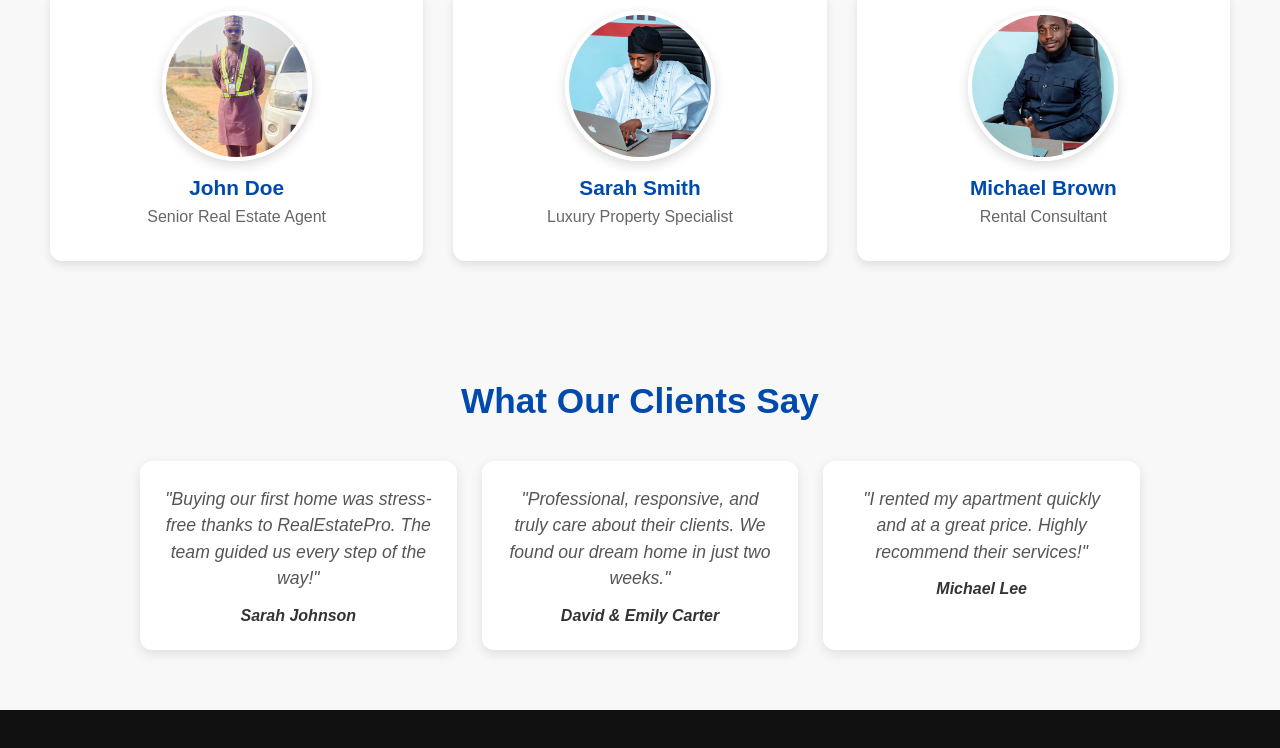
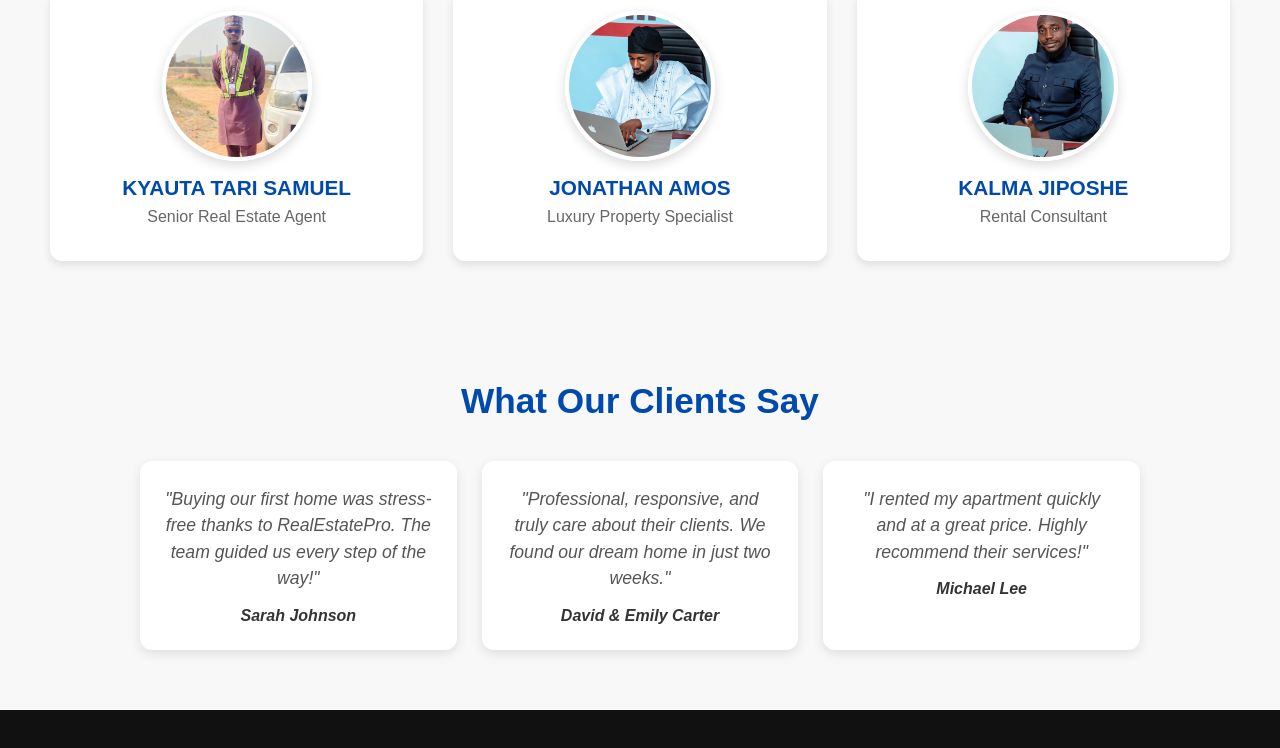
Before and after one commit to sadee1q/shimax, a plain HTML site: page index.html in a window 1280 px wide. Shown: the part 1779-2527 px from the top of the page. Drawn offline with Linux system fonts and the light colour scheme.

Commit message:
Update index.html

```diff
--- a/index.html
+++ b/index.html
@@ -93,7 +93,7 @@
       <!-- Agent 1 -->
       <div class="agent-card">
         <img src="image/IMG-20250918-WA0018.jpg" alt="Agent John Doe">
-        <h3>John Doe</h3>
+        <h3>KYAUTA TARI SAMUEL </h3>
         <p>Senior Real Estate Agent</p>
 
       </div>
@@ -101,7 +101,7 @@
       <!-- Agent 2 -->
       <div class="agent-card">
         <img src="image/IMG-20250918-WA0011.jpg" alt="Agent Sarah Smith">
-        <h3>Sarah Smith</h3>
+        <h3>JONATHAN AMOS</h3>
         <p>Luxury Property Specialist</p>
 
       </div>
@@ -109,7 +109,7 @@
       <!-- Agent 3 -->
       <div class="agent-card">
         <img src="image/IMG-20250918-WA0026.jpg" alt="Agent Michael Brown">
-        <h3>Michael Brown</h3>
+        <h3>KALMA JIPOSHE</h3>
         <p>Rental Consultant</p>
 
       </div>
```
